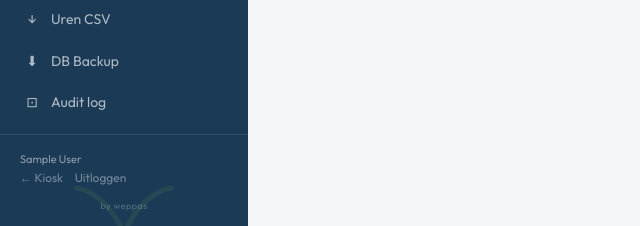
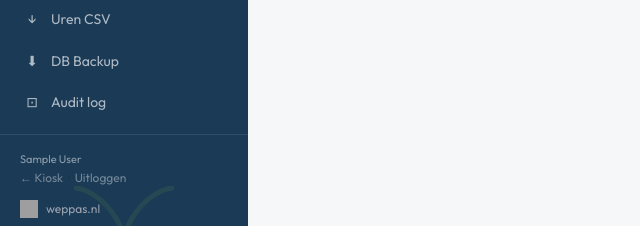
Before and after one commit to pasvandenakker/vdv-tijdregistratie, a Flask app: page /add-entry in a window 1280 px wide. Shown: the part 574-800 px from the top of the page, without its empty margins (0-640 px from the left). Run offline with Flask 3, Linux system fonts and the light colour scheme; the visitor is signed in with stand-in values (Sample User, id 1); data that the repository does not hold is empty; grey boxes are pictures that could not be loaded.

Commit message:
Weppas credit met logo en huisstijl
Co-Authored-By: Claude Opus 4.6 (1M context) <noreply@anthropic.com>

```diff
--- a/templates/sidebar.html
+++ b/templates/sidebar.html
@@ -23,6 +23,9 @@
     <span style="color:rgba(255,255,255,0.5);font-size:11px;">{{ session.get('admin_display', 'Admin') }}</span><br>
     <a href="/">← Kiosk</a> &nbsp;·&nbsp; <a href="/admin/logout">Uitloggen</a>
     <br>
-    <a href="https://weppas.nl" target="_blank" style="margin-top:12px;display:block;font-size:9px;color:rgba(255,255,255,0.25);letter-spacing:0.5px;text-decoration:none;text-align:center;">by weppas</a>
+    <a href="https://weppas.nl" target="_blank" rel="noopener" style="display:inline-flex;align-items:center;gap:8px;font-size:12px;color:#9ca3af;text-decoration:none;margin-top:12px;">
+      <img src="https://weppas.nl/assets/logo.png" alt="weppas" width="18" height="18" style="display:block;">
+      weppas.nl
+    </a>
   </div>
 </nav>
```
